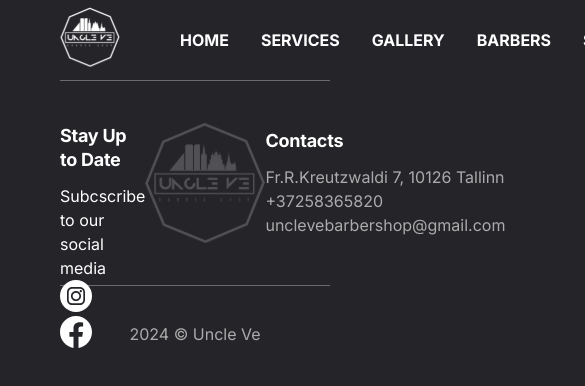
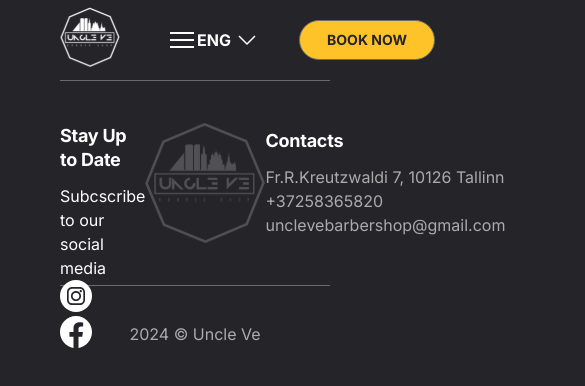
Before and after one commit to lopachuck/test-barber, a React (Create React App) app: page / in a window 390 px wide. Shown: the top 386 px of the page, 585 px wide, since content can reach past the window. Built offline with nearby package versions, Linux system fonts and the light colour scheme.

Commit message:
add burger btn menu

```diff
--- a/src/components/Menu/menu.styles.ts
+++ b/src/components/Menu/menu.styles.ts
@@ -2,7 +2,12 @@ import styled from "styled-components";
 import {NavLink} from "react-router-dom";
 import { devices } from '../../devices'
 
-
+export const DesktopMenuWrapper = styled.div`
+    display: flex;
+    @media ${devices.md} {
+        display: none;
+    }
+`
 export const MenuItem = styled.div`
     padding-right: 32px;
     display: flex;
@@ -23,3 +28,79 @@ export const MenuItemText = styled.div`
     line-height: 24px; /* 150% */
     text-transform: uppercase;
 `
+
+
+export const MobileMenuWrapper = styled.div`
+    display: none;
+    @media ${devices.md}{
+        display: flex;
+    }
+`
+
+export const BurgerBtn = styled.div`
+    display: none;
+    @media (max-width: 1000px) {
+        display: flex;
+        align-items: center;
+        margin-left: 15px;
+        position: relative;
+        min-width: 30px;
+        min-height: 30px;
+        z-index: 1;
+        cursor: pointer;
+        background-color: ${({ theme }) => theme.colors.textCurrentItemMenu};
+        border-radius: 50%;
+    }
+`
+export const BtnLine = styled.div`
+    @media ${devices.md} {
+        display: block;
+        position: absolute;
+        background-color: ${({ theme }) => theme.colors.white};
+        width: 100%;
+        height: 2px;
+        top: 8px;
+        transition: all 0.3s ease 0s;
+    }
+`
+export const Cross = styled.div`
+    @media ${devices.md} {
+        position: relative;
+        width: 24px;
+        margin: 0 auto;
+        height: 19px;
+        z-index: 1;
+
+        &:before,
+        &:after {
+            content: '';
+            background-color: ${({ theme }) => theme.colors.white};
+            position: absolute;
+            width: 100%;
+            height: 2px;
+            transition: all 0.3s ease 0s;
+        }
+
+        &:before {
+            top: 1px;
+        }
+
+        &:after {
+            bottom: 2px;
+        }
+
+        &.cross > ${BtnLine} {
+            display: none;
+        }
+
+        &.cross:after {
+            transform: rotate(45deg);
+            bottom: 8px;
+        }
+
+        &.cross:before {
+            transform: rotate(-45deg);
+            top: 9px;
+        }
+    }
+`
--- a/src/components/Menu/menu.tsx
+++ b/src/components/Menu/menu.tsx
@@ -1,4 +1,4 @@
-import {FC, ReactElement} from 'react';
+import React, {FC, ReactElement, useState} from 'react';
 import * as S from './menu.styles'
 import {useLocation} from "react-router-dom";
 export interface IMenuItem {
@@ -89,13 +89,27 @@ function getMenuItems(
 const Menu: FC = () => {
   const location = useLocation()
   const closeMenuEvent = () => {}
-
+  // const { isMenuOpen } = useSelector((state: any) => state.menu)
+  const [isMenuVisible, setIsMenuVisible] = useState(false)
+  const handleClick = () => {
+    // dispatch(openMenu(!isMenuOpen))
+    setIsMenuVisible(!isMenuVisible)
+  }
   return (
       <>
-        {getMenuItems(
+        <S.MobileMenuWrapper>
+          <S.BurgerBtn onClick={handleClick}>
+            <S.Cross className={isMenuVisible ? 'cross' : ''}>
+              <S.BtnLine />
+            </S.Cross>
+          </S.BurgerBtn>
+        </S.MobileMenuWrapper>
+        <S.DesktopMenuWrapper>
+          {getMenuItems(
             menuItems,
             location,
             closeMenuEvent)}
+        </S.DesktopMenuWrapper>
       </>
   );
 };
--- a/src/devices.ts
+++ b/src/devices.ts
@@ -1,15 +1,15 @@
 export const breakpoints = {
-    // xs: '428px',
-    sm: '360px',
-    md: '768px',
+    xs: '360px',
+    sm: '768px',
+    md: '1150px',
     // md: '865px',
-    lg: '1024px',
-    xl: '1280px',
+    lg: '1280px',
+    xl: '1440px',
     // xxl: '1536px',
 }
 
 export const devices = {
-    // xs: `(max-width: ${breakpoints.xs}) or ((orientation: landscape) and (max-height: ${breakpoints.xs}))`,
+    xs: `(max-width: ${breakpoints.xs}) or ((orientation: landscape) and (max-height: ${breakpoints.xs}))`,
     sm: `(max-width: ${breakpoints.sm}) or ((orientation: landscape) and (max-height: ${breakpoints.sm}))`,
     md: `(max-width: ${breakpoints.md}) or ((orientation: landscape)and (max-height: ${breakpoints.sm}))`,
     lg: `(max-width: ${breakpoints.lg}) `,
--- a/src/layouts/Header/header.styles.ts
+++ b/src/layouts/Header/header.styles.ts
@@ -17,11 +17,15 @@ export const MenuWrapper = styled.div`
     display: flex;
     flex-direction: row;
     margin-left: 60px;
+    @media ${devices.xl} {
+        margin-left: 32px;
+    }
+
 `
 export const LangMenuWrapper = styled.div`
     display: flex;
     height: 100%;
-    width: 72px;
+    width: 70px;
     align-items: center;
 `
 export const LangMenu = styled.span`
--- a/src/styles/global.ts
+++ b/src/styles/global.ts
@@ -19,13 +19,13 @@ export default createGlobalStyle`
       min-height: 100%;
       height: max-content;
       margin: 0 140px;
-      @media ${devices.lg} {
+      @media ${devices.xl} {
           margin: 0 100px;
       }
       @media ${devices.md} {
           margin: 0 60px;
       }
-      @media ${devices.sm} {
+      @media ${devices.xs} {
           margin: 0 16px;
       }
 
```
